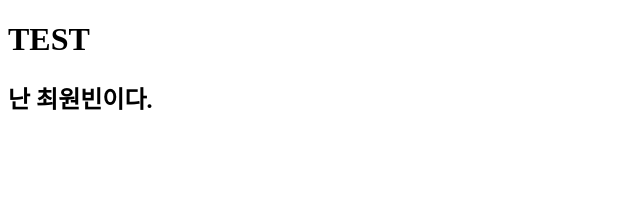
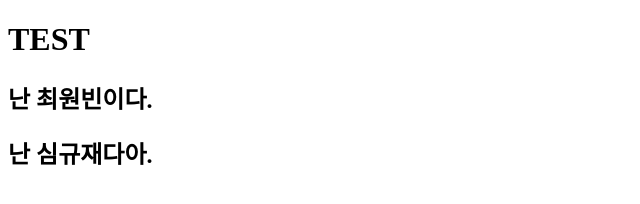
Before and after one commit to kutecse19/introduce-ourselves, a plain HTML site: page index.html in a window 1280 px wide. Shown: the whole page, without its empty margins (0-640 px from the left). Drawn offline with Linux system fonts and the light colour scheme.

Commit message:
Update index.html

```diff
--- a/index.html
+++ b/index.html
@@ -8,5 +8,6 @@
     <body>
         <h1>TEST</h1>
         <h2>난 최원빈이다.</h2>
+        <h2>난 심규재다아.</h2>
     </body>
 </html>
```
